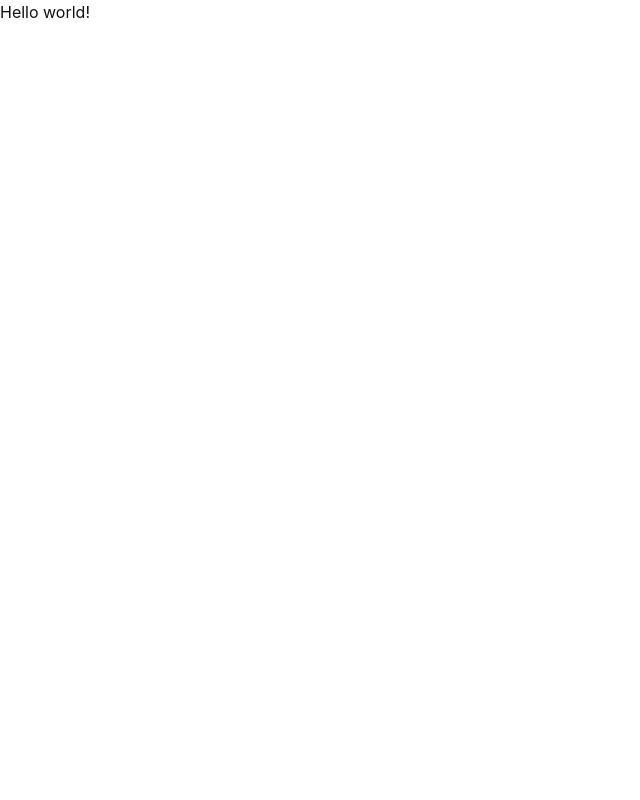
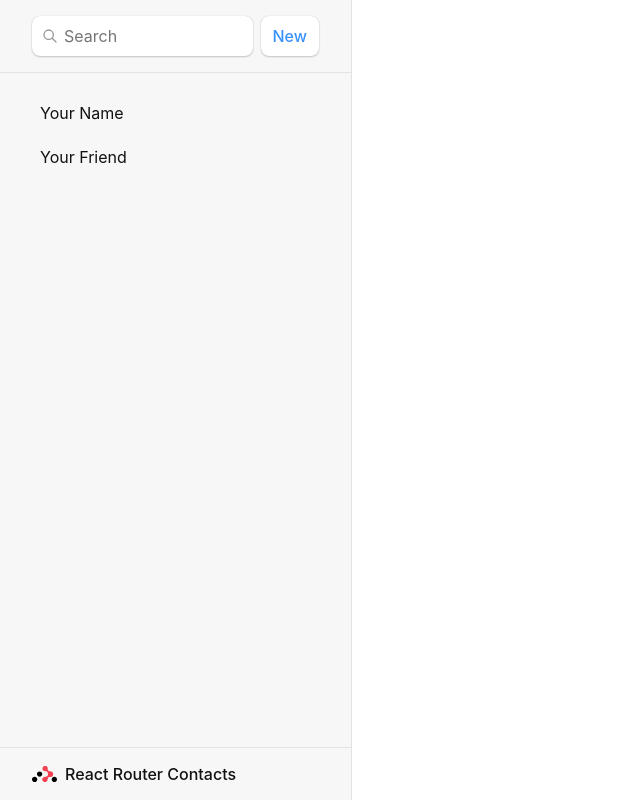
Before and after one commit to keipala-tuts/react-router, a React (Vite) app: page / in a window 1280 px wide. Shown: the whole page, without its empty margins (0-640 px from the left). Built offline with nearby package versions, Linux system fonts and the light colour scheme.

Commit message:
add root route component

```diff
--- a/src/main.jsx
+++ b/src/main.jsx
@@ -5,11 +5,12 @@
   RouterProvider,
 } from "react-router-dom";
 import './index.css'
+import Root from "./routes/root";
 
 const router = createBrowserRouter([
   {
     path: "/",
-    element: <div>Hello world!</div>,
+    element: <Root />,
   },
 ]);
 
--- /dev/null
+++ b/src/routes/root.jsx
@@ -0,0 +1,43 @@
+export default function Root() {
+    return (
+      <>
+        <div id="sidebar">
+          <h1>React Router Contacts</h1>
+          <div>
+            <form id="search-form" role="search">
+              <input
+                id="q"
+                aria-label="Search contacts"
+                placeholder="Search"
+                type="search"
+                name="q"
+              />
+              <div
+                id="search-spinner"
+                aria-hidden
+                hidden={true}
+              />
+              <div
+                className="sr-only"
+                aria-live="polite"
+              ></div>
+            </form>
+            <form method="post">
+              <button type="submit">New</button>
+            </form>
+          </div>
+          <nav>
+            <ul>
+              <li>
+                <a href={`/contacts/1`}>Your Name</a>
+              </li>
+              <li>
+                <a href={`/contacts/2`}>Your Friend</a>
+              </li>
+            </ul>
+          </nav>
+        </div>
+        <div id="detail"></div>
+      </>
+    );
+  }
```
